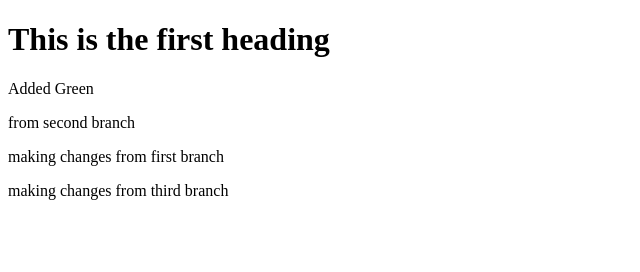
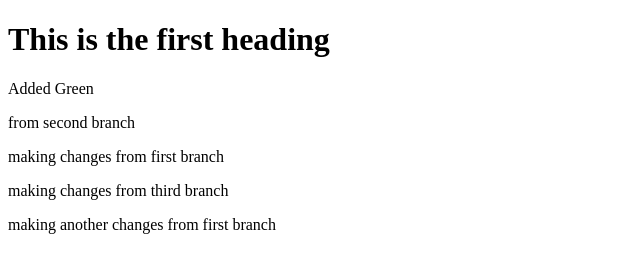
Before and after one commit to slledru/merge-pull-rebase, a plain HTML site: page index.html in a window 1280 px wide. Shown: the whole page, without its empty margins (0-640 px from the left). Drawn offline with Linux system fonts and the light colour scheme.

Commit message:
another change

```diff
--- a/index.html
+++ b/index.html
@@ -12,6 +12,7 @@
   <p>from second branch</p>
   <p>making changes from first branch</p>
   <p>making changes from third branch</p>
+  <p>making another changes from first branch</p>
 </body>
 
 </html>
```
